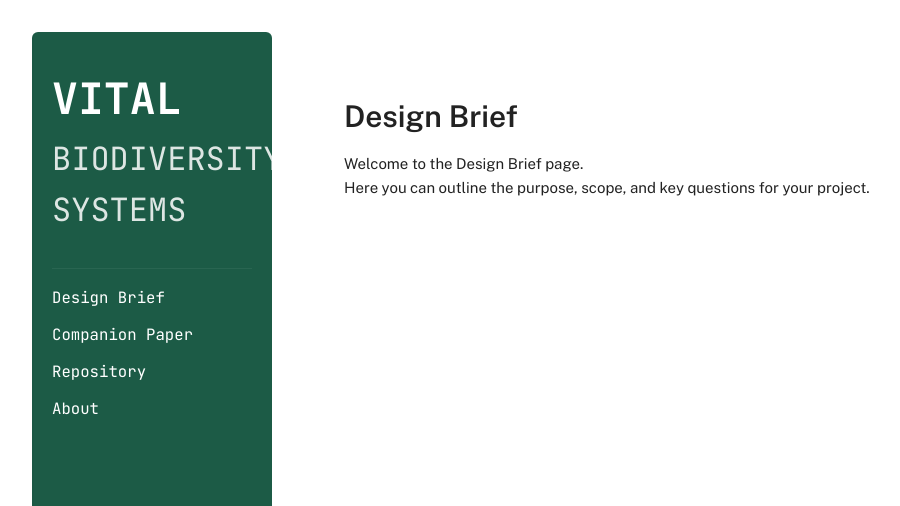
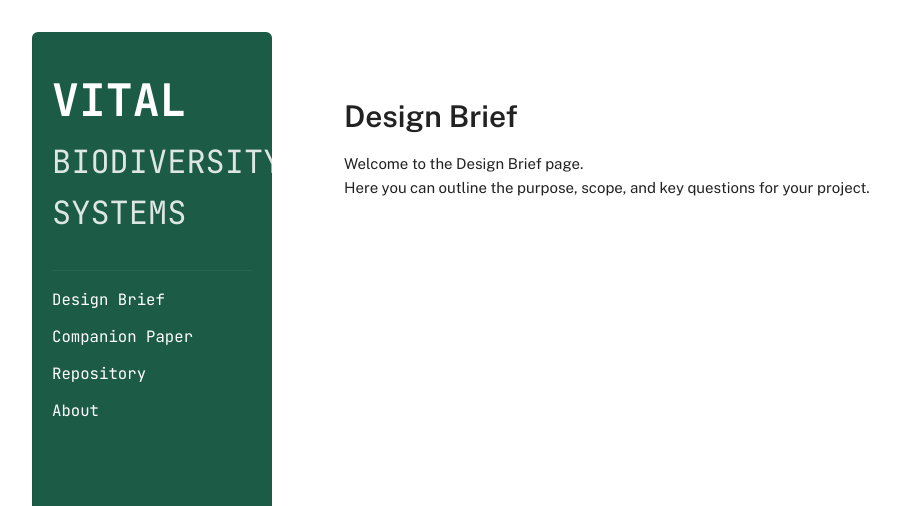
Before and after one commit to vitalbiodiversity/vitalbiodiversity.github.io, a Jekyll site: the page built from index.md, in a window 1280 px wide. Shown: the top 506 px of the page, without its empty margins (58-958 px from the left). Built offline with Jekyll 4.4.1, drawn with Linux system fonts in a browser that asks for light colours.

Commit message:
Update style.css

```diff
--- a/assets/css/style.css
+++ b/assets/css/style.css
@@ -84,7 +84,7 @@ body {
 
 /* Larger part of title */
 .site-title .title-large {
-  font-size: 2.7rem;   /* adjust bigger if needed */
+  font-size: 2.8rem;   /* adjust bigger if needed */
   font-weight: 700;
   margin-right: 0.25rem;
 }
```
